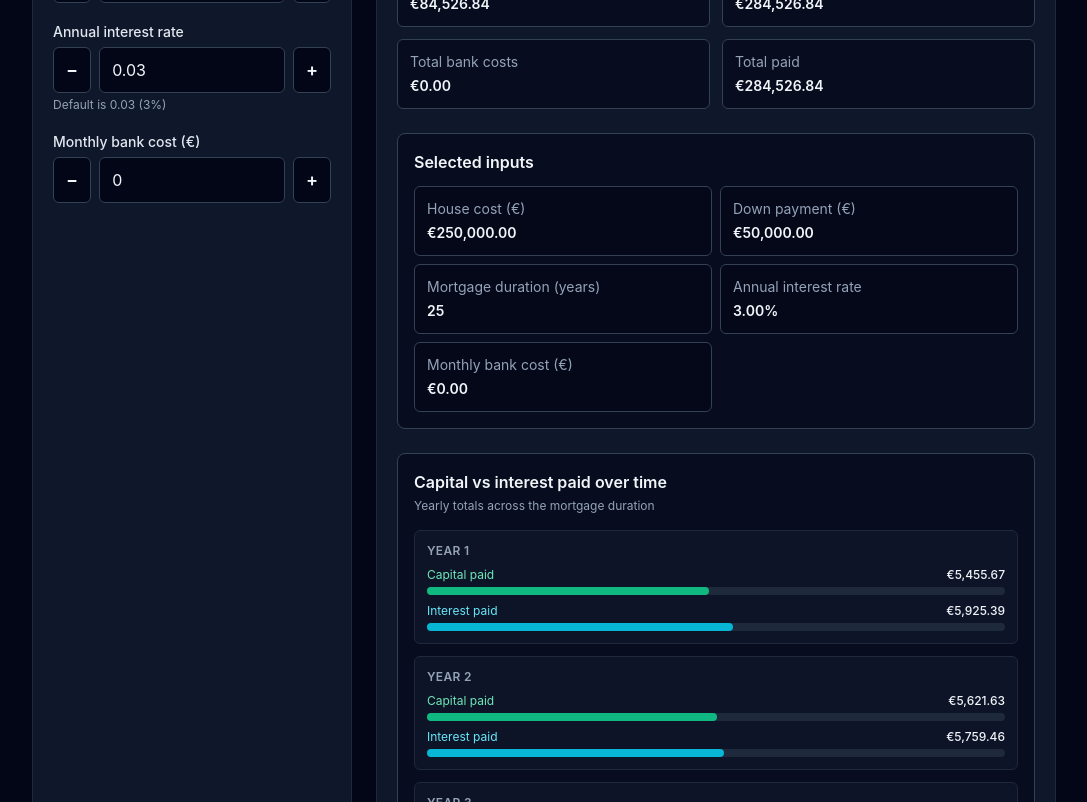
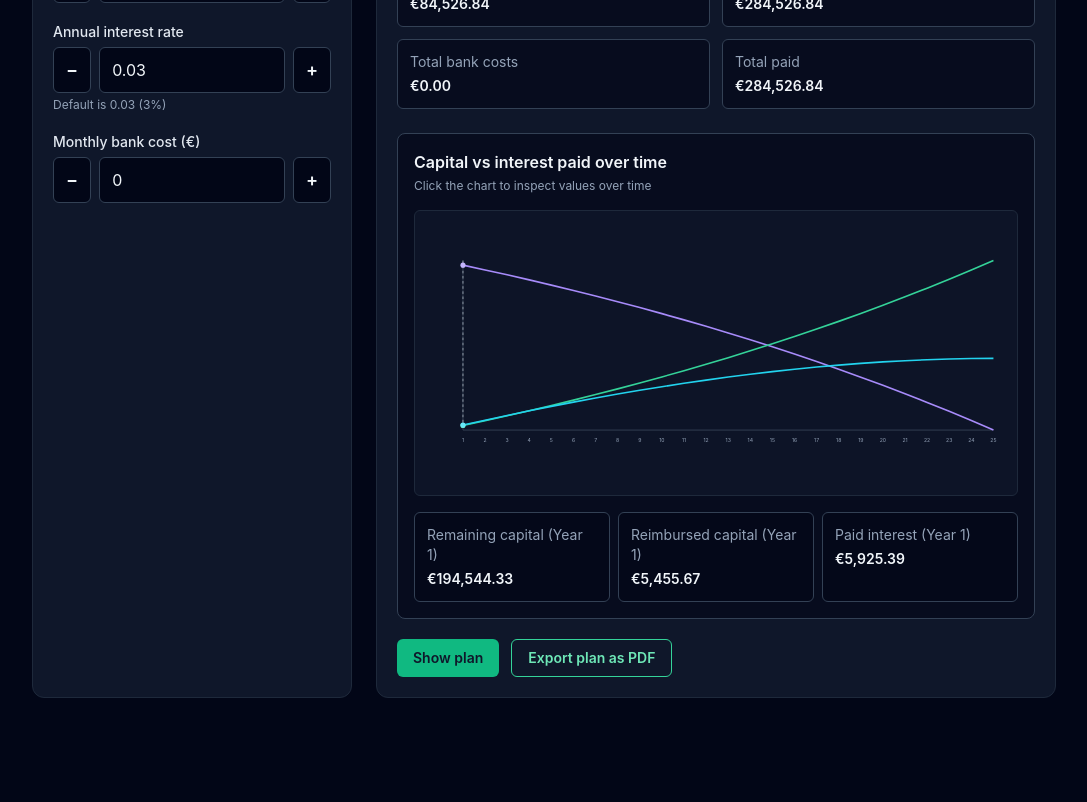
Before and after one commit to samdalvai/mortgage-calculator, a React (Vite) app: page / in a window 1280 px wide. Shown: the part 480-1282 px from the top of the page, without its empty margins (96-1183 px from the left). After the commit the page ends 1210 px from the top, so only its background shows below. Built offline with nearby package versions, Linux system fonts and the light colour scheme; the HTML template or start-up script is replaced by a standard one.

Commit message:
Replace yearly list with interactive capital/interest chart

```diff
--- a/src/App.tsx
+++ b/src/App.tsx
@@ -30,11 +30,11 @@ type Translation = {
   capitalPaid: string
   interestPaid: string
   capitalPlusInterest: string
-  selectedInputs: string
   chartTitle: string
   chartSubtitle: string
   yearLabel: string
-  chartCapitalLegend: string
+  chartReimbursedCapitalLegend: string
+  chartRemainingCapitalLegend: string
   chartInterestLegend: string
   houseCost: string
   downPayment: string
@@ -98,12 +98,12 @@ const TRANSLATIONS: Record<SupportedLanguage, Translation> = {
     capitalPaid: 'Capital paid',
     interestPaid: 'Interest paid',
     capitalPlusInterest: 'Capital + interest',
-    selectedInputs: 'Selected inputs',
     chartTitle: 'Capital vs interest paid over time',
-    chartSubtitle: 'Yearly totals across the mortgage duration',
+    chartSubtitle: 'Click the chart to inspect values over time',
     yearLabel: 'Year',
-    chartCapitalLegend: 'Capital paid',
-    chartInterestLegend: 'Interest paid',
+    chartReimbursedCapitalLegend: 'Reimbursed capital',
+    chartRemainingCapitalLegend: 'Remaining capital',
+    chartInterestLegend: 'Paid interest',
     houseCost: 'House cost (€)',
     downPayment: 'Down payment (€)',
     mortgageDurationYears: 'Mortgage duration (years)',
@@ -157,11 +157,11 @@ const TRANSLATIONS: Record<SupportedLanguage, Translation> = {
     capitalPaid: 'Capitale pagato',
     interestPaid: 'Interessi pagati',
     capitalPlusInterest: 'Capitale + interessi',
-    selectedInputs: 'Valori selezionati',
     chartTitle: 'Capitale vs interessi pagati nel tempo',
-    chartSubtitle: 'Totali annuali lungo la durata del mutuo',
+    chartSubtitle: 'Fai clic sul grafico per vedere i valori nel tempo',
     yearLabel: 'Anno',
-    chartCapitalLegend: 'Capitale pagato',
+    chartReimbursedCapitalLegend: 'Capitale rimborsato',
+    chartRemainingCapitalLegend: 'Capitale residuo',
     chartInterestLegend: 'Interessi pagati',
     houseCost: 'Costo casa (€)',
     downPayment: 'Anticipo (€)',
@@ -217,11 +217,11 @@ const TRANSLATIONS: Record<SupportedLanguage, Translation> = {
     capitalPaid: 'Capital remboursé',
     interestPaid: 'Intérêts payés',
     capitalPlusInterest: 'Capital + intérêts',
-    selectedInputs: 'Paramètres sélectionnés',
     chartTitle: 'Capital vs intérêts payés au fil du temps',
-    chartSubtitle: 'Totaux annuels sur toute la durée du prêt',
+    chartSubtitle: 'Cliquez sur le graphique pour inspecter les valeurs dans le temps',
     yearLabel: 'Année',
-    chartCapitalLegend: 'Capital remboursé',
+    chartReimbursedCapitalLegend: 'Capital remboursé',
+    chartRemainingCapitalLegend: 'Capital restant',
     chartInterestLegend: 'Intérêts payés',
     houseCost: 'Coût du logement (€)',
     downPayment: 'Apport (€)',
@@ -277,11 +277,11 @@ const TRANSLATIONS: Record<SupportedLanguage, Translation> = {
     capitalPaid: 'Gezahltes Kapital',
     interestPaid: 'Gezahlte Zinsen',
     capitalPlusInterest: 'Kapital + Zinsen',
-    selectedInputs: 'Ausgewählte Eingaben',
     chartTitle: 'Gezahltes Kapital vs. Zinsen im Zeitverlauf',
-    chartSubtitle: 'Jährliche Summen über die gesamte Laufzeit',
+    chartSubtitle: 'Klicken Sie auf das Diagramm, um Werte über die Zeit zu sehen',
     yearLabel: 'Jahr',
-    chartCapitalLegend: 'Gezahltes Kapital',
+    chartReimbursedCapitalLegend: 'Getilgtes Kapital',
+    chartRemainingCapitalLegend: 'Restkapital',
     chartInterestLegend: 'Gezahlte Zinsen',
     houseCost: 'Immobilienpreis (€)',
     downPayment: 'Anzahlung (€)',
@@ -439,6 +439,7 @@ function App() {
   const [annualInterestRate, setAnnualInterestRate] = useState(0.03)
   const [monthlyBankCost, setMonthlyBankCost] = useState(0)
   const [showPlan, setShowPlan] = useState(false)
+  const [selectedChartYear, setSelectedChartYear] = useState(1)
 
   const copy = TRANSLATIONS[language]
 
@@ -474,30 +475,46 @@ function App() {
     [annualInterestRate, downPayment, houseCost, monthlyBankCost, years],
   )
 
-  const yearlyBreakdown = useMemo(() => {
-    const totalsByYear = new Map<number, { principal: number; interest: number }>()
+  const chartData = useMemo(() => {
+    let reimbursedCapital = 0
+    let paidInterest = 0
 
-    plan.installments.forEach((installment) => {
-      const year = Math.ceil(installment.month / 12)
-      const currentYear = totalsByYear.get(year) ?? { principal: 0, interest: 0 }
-      currentYear.principal += installment.principal
-      currentYear.interest += installment.interest
-      totalsByYear.set(year, currentYear)
+    return Array.from({ length: years }, (_, index) => {
+      const year = index + 1
+      const yearStart = index * 12
+      const yearEnd = Math.min((index + 1) * 12, plan.installments.length)
+      const yearInstallments = plan.installments.slice(yearStart, yearEnd)
+      const installmentIndex = Math.min(yearEnd, plan.installments.length) - 1
+      const installment = plan.installments[Math.max(installmentIndex, 0)]
+
+      reimbursedCapital += yearInstallments.reduce((sum, currentInstallment) => sum + currentInstallment.principal, 0)
+      paidInterest += yearInstallments.reduce((sum, currentInstallment) => sum + currentInstallment.interest, 0)
+
+      return {
+        year,
+        remainingCapital: installment?.remainingPrincipal ?? 0,
+        reimbursedCapital,
+        paidInterest,
+      }
     })
+  }, [plan.installments, years])
 
-    return Array.from(totalsByYear.entries())
-      .sort(([firstYear], [secondYear]) => firstYear - secondYear)
-      .map(([year, totals]) => ({
-        year,
-        principal: totals.principal,
-        interest: totals.interest,
-      }))
-  }, [plan.installments])
+  useEffect(() => {
+    if (selectedChartYear > chartData.length) {
+      setSelectedChartYear(chartData.length)
+    }
+  }, [chartData.length, selectedChartYear])
 
-  const maxYearlyAmount = useMemo(
-    () => Math.max(...yearlyBreakdown.map((bucket) => Math.max(bucket.principal, bucket.interest)), 0),
-    [yearlyBreakdown],
+  const maxChartAmount = useMemo(
+    () =>
+      Math.max(
+        ...chartData.map((point) => Math.max(point.remainingCapital, point.reimbursedCapital, point.paidInterest)),
+        0,
+      ),
+    [chartData],
   )
+
+  const selectedChartPoint = chartData[Math.max(selectedChartYear - 1, 0)] ?? null
 
   const handleExportPlanAsPdf = () => {
     const lines = [
@@ -641,63 +658,36 @@ function App() {
             </dl>
 
             <div className="mt-6 rounded-lg border border-slate-700 bg-slate-950/60 p-4">
-              <h3 className="text-base font-semibold text-slate-100">{copy.selectedInputs}</h3>
-              <dl className="mt-3 grid grid-cols-1 gap-2 text-sm sm:grid-cols-2">
-                <SummaryItem label={copy.houseCost} value={euroFormatter.format(houseCost)} />
-                <SummaryItem label={copy.downPayment} value={euroFormatter.format(downPayment)} />
-                <SummaryItem label={copy.mortgageDurationYears} value={`${years}`} />
-                <SummaryItem label={copy.annualInterestRate} value={`${(annualInterestRate * 100).toFixed(2)}%`} />
-                <SummaryItem label={copy.monthlyBankCost} value={euroFormatter.format(monthlyBankCost)} />
-              </dl>
-            </div>
-
-            <div className="mt-6 rounded-lg border border-slate-700 bg-slate-950/60 p-4">
               <h3 className="text-base font-semibold text-slate-100">{copy.chartTitle}</h3>
               <p className="mt-1 text-xs text-slate-400">{copy.chartSubtitle}</p>
 
-              <div className="mt-4 space-y-3">
-                {yearlyBreakdown.map((bucket) => {
-                  const principalWidth = maxYearlyAmount === 0 ? 0 : (bucket.principal / maxYearlyAmount) * 100
-                  const interestWidth = maxYearlyAmount === 0 ? 0 : (bucket.interest / maxYearlyAmount) * 100
+              {chartData.length > 0 ? (
+                <>
+                  <InteractiveChart
+                    data={chartData}
+                    maxAmount={maxChartAmount}
+                    selectedYear={selectedChartYear}
+                    onYearChange={setSelectedChartYear}
+                  />
 
-                  return (
-                    <div key={bucket.year} className="rounded-md border border-slate-800 bg-slate-900/80 p-3">
-                      <p className="text-xs font-semibold uppercase tracking-wide text-slate-400">
-                        {copy.yearLabel} {bucket.year}
-                      </p>
-                      <div className="mt-2 grid gap-2">
-                        <div>
-                          <div className="mb-1 flex items-center justify-between text-xs">
-                            <span className="text-emerald-300">{copy.chartCapitalLegend}</span>
-                            <span className="font-medium text-slate-100">{euroFormatter.format(bucket.principal)}</span>
-                          </div>
-                          <div className="h-2 rounded-full bg-slate-800">
-                            <div
-                              className="h-2 rounded-full bg-emerald-500"
-                              style={{ width: `${principalWidth}%` }}
-                              aria-label={`${copy.chartCapitalLegend} ${copy.yearLabel} ${bucket.year}`}
-                            />
-                          </div>
-                        </div>
-
-                        <div>
-                          <div className="mb-1 flex items-center justify-between text-xs">
-                            <span className="text-cyan-300">{copy.chartInterestLegend}</span>
-                            <span className="font-medium text-slate-100">{euroFormatter.format(bucket.interest)}</span>
-                          </div>
-                          <div className="h-2 rounded-full bg-slate-800">
-                            <div
-                              className="h-2 rounded-full bg-cyan-500"
-                              style={{ width: `${interestWidth}%` }}
-                              aria-label={`${copy.chartInterestLegend} ${copy.yearLabel} ${bucket.year}`}
-                            />
-                          </div>
-                        </div>
-                      </div>
+                  {selectedChartPoint ? (
+                    <div className="mt-4 grid gap-2 text-sm sm:grid-cols-3">
+                      <SummaryItem
+                        label={`${copy.chartRemainingCapitalLegend} (${copy.yearLabel} ${selectedChartPoint.year})`}
+                        value={euroFormatter.format(selectedChartPoint.remainingCapital)}
+                      />
+                      <SummaryItem
+                        label={`${copy.chartReimbursedCapitalLegend} (${copy.yearLabel} ${selectedChartPoint.year})`}
+                        value={euroFormatter.format(selectedChartPoint.reimbursedCapital)}
+                      />
+                      <SummaryItem
+                        label={`${copy.chartInterestLegend} (${copy.yearLabel} ${selectedChartPoint.year})`}
+                        value={euroFormatter.format(selectedChartPoint.paidInterest)}
+                      />
                     </div>
-                  )
-                })}
-              </div>
+                  ) : null}
+                </>
+              ) : null}
             </div>
 
             <div className="mt-5 flex flex-wrap gap-3">
@@ -751,6 +741,108 @@ function App() {
         </div>
       </section>
     </main>
+  )
+}
+
+type ChartPoint = {
+  year: number
+  remainingCapital: number
+  reimbursedCapital: number
+  paidInterest: number
+}
+
+type InteractiveChartProps = {
+  data: ChartPoint[]
+  maxAmount: number
+  selectedYear: number
+  onYearChange: (year: number) => void
+}
+
+function InteractiveChart({ data, maxAmount, selectedYear, onYearChange }: InteractiveChartProps) {
+  const width = 900
+  const height = 320
+  const padding = { top: 16, right: 18, bottom: 40, left: 56 }
+  const innerWidth = width - padding.left - padding.right
+  const innerHeight = height - padding.top - padding.bottom
+  const xStep = data.length > 1 ? innerWidth / (data.length - 1) : 0
+
+  const xForIndex = (index: number) => padding.left + index * xStep
+  const yForValue = (value: number) => {
+    if (maxAmount <= 0) {
+      return padding.top + innerHeight
+    }
+
+    return padding.top + innerHeight - (value / maxAmount) * innerHeight
+  }
+
+  const linePath = (extractor: (point: ChartPoint) => number) =>
+    data
+      .map((point, index) => `${index === 0 ? 'M' : 'L'} ${xForIndex(index)} ${yForValue(extractor(point))}`)
+      .join(' ')
+
+  const updateYearFromClientX = (clientX: number, element: SVGSVGElement) => {
+    const bounds = element.getBoundingClientRect()
+    const relativeX = Math.min(Math.max(clientX - bounds.left - padding.left, 0), innerWidth)
+    const yearIndex = xStep === 0 ? 0 : Math.round(relativeX / xStep)
+    onYearChange(Math.min(Math.max(yearIndex + 1, 1), data.length))
+  }
+
+  return (
+    <div className="mt-4 rounded-md border border-slate-800 bg-slate-900/80 p-3">
+      <svg
+        viewBox={`0 0 ${width} ${height}`}
+        className="h-[260px] w-full cursor-crosshair"
+        role="img"
+        aria-label="Mortgage capital and interest chart"
+        onClick={(event) => updateYearFromClientX(event.clientX, event.currentTarget)}
+        onMouseMove={(event) => {
+          if (event.buttons === 1) {
+            updateYearFromClientX(event.clientX, event.currentTarget)
+          }
+        }}
+      >
+        <line
+          x1={padding.left}
+          y1={padding.top + innerHeight}
+          x2={padding.left + innerWidth}
+          y2={padding.top + innerHeight}
+          className="stroke-slate-600"
+        />
+        <line x1={padding.left} y1={padding.top} x2={padding.left} y2={padding.top + innerHeight} className="stroke-slate-600" />
+
+        <path d={linePath((point) => point.remainingCapital)} fill="none" className="stroke-violet-400" strokeWidth={2.5} />
+        <path d={linePath((point) => point.reimbursedCapital)} fill="none" className="stroke-emerald-400" strokeWidth={2.5} />
+        <path d={linePath((point) => point.paidInterest)} fill="none" className="stroke-cyan-400" strokeWidth={2.5} />
+
+        {data.map((point, index) => (
+          <text
+            key={point.year}
+            x={xForIndex(index)}
+            y={padding.top + innerHeight + 18}
+            className="fill-slate-400 text-[8px]"
+            textAnchor="middle"
+          >
+            {point.year}
+          </text>
+        ))}
+
+        {selectedYear >= 1 && selectedYear <= data.length ? (
+          <>
+            <line
+              x1={xForIndex(selectedYear - 1)}
+              y1={padding.top}
+              x2={xForIndex(selectedYear - 1)}
+              y2={padding.top + innerHeight}
+              className="stroke-slate-300"
+              strokeDasharray="4 4"
+            />
+            <circle cx={xForIndex(selectedYear - 1)} cy={yForValue(data[selectedYear - 1].remainingCapital)} r={4} className="fill-violet-300" />
+            <circle cx={xForIndex(selectedYear - 1)} cy={yForValue(data[selectedYear - 1].reimbursedCapital)} r={4} className="fill-emerald-300" />
+            <circle cx={xForIndex(selectedYear - 1)} cy={yForValue(data[selectedYear - 1].paidInterest)} r={4} className="fill-cyan-300" />
+          </>
+        ) : null}
+      </svg>
+    </div>
   )
 }
 
```
